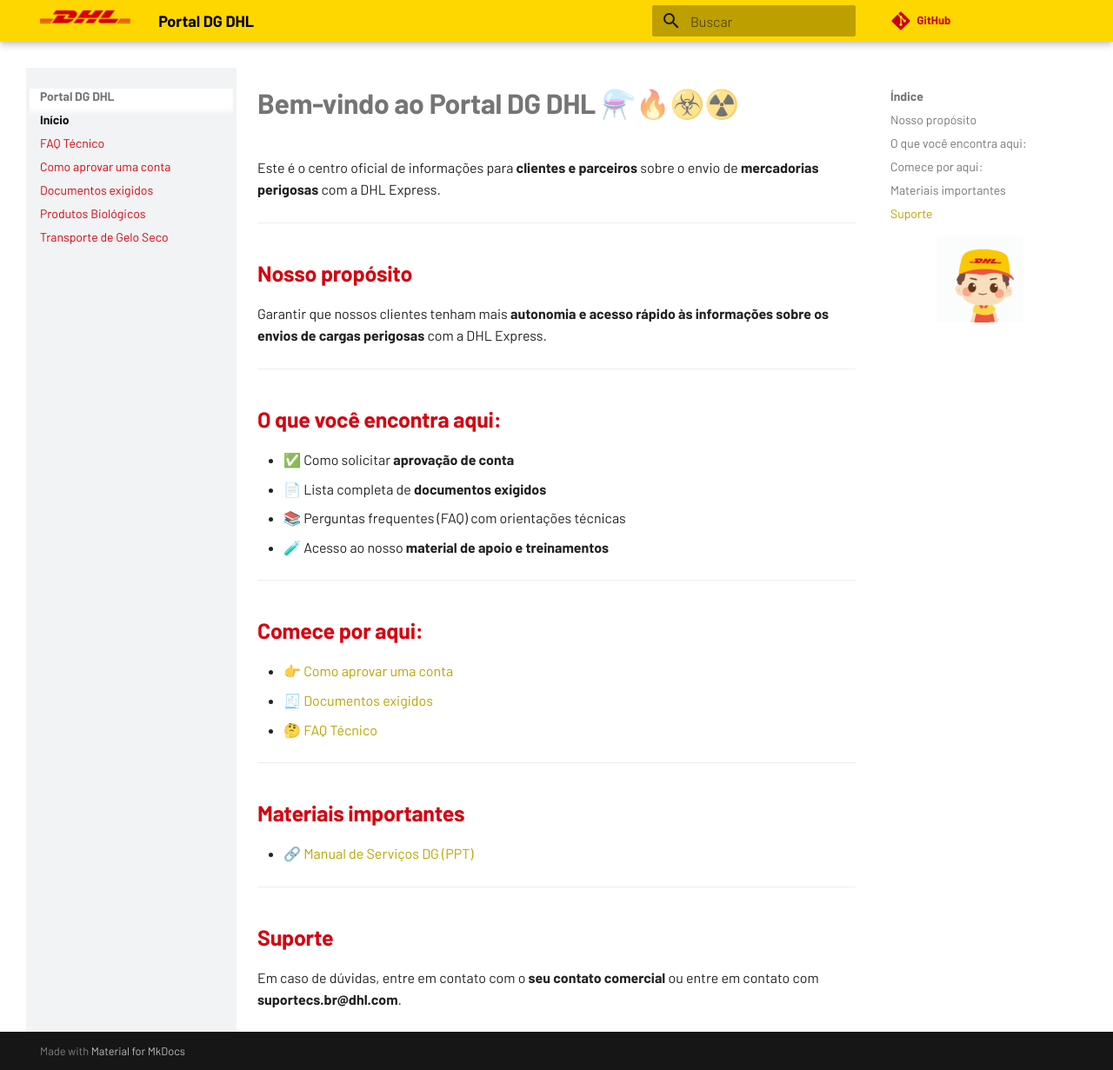
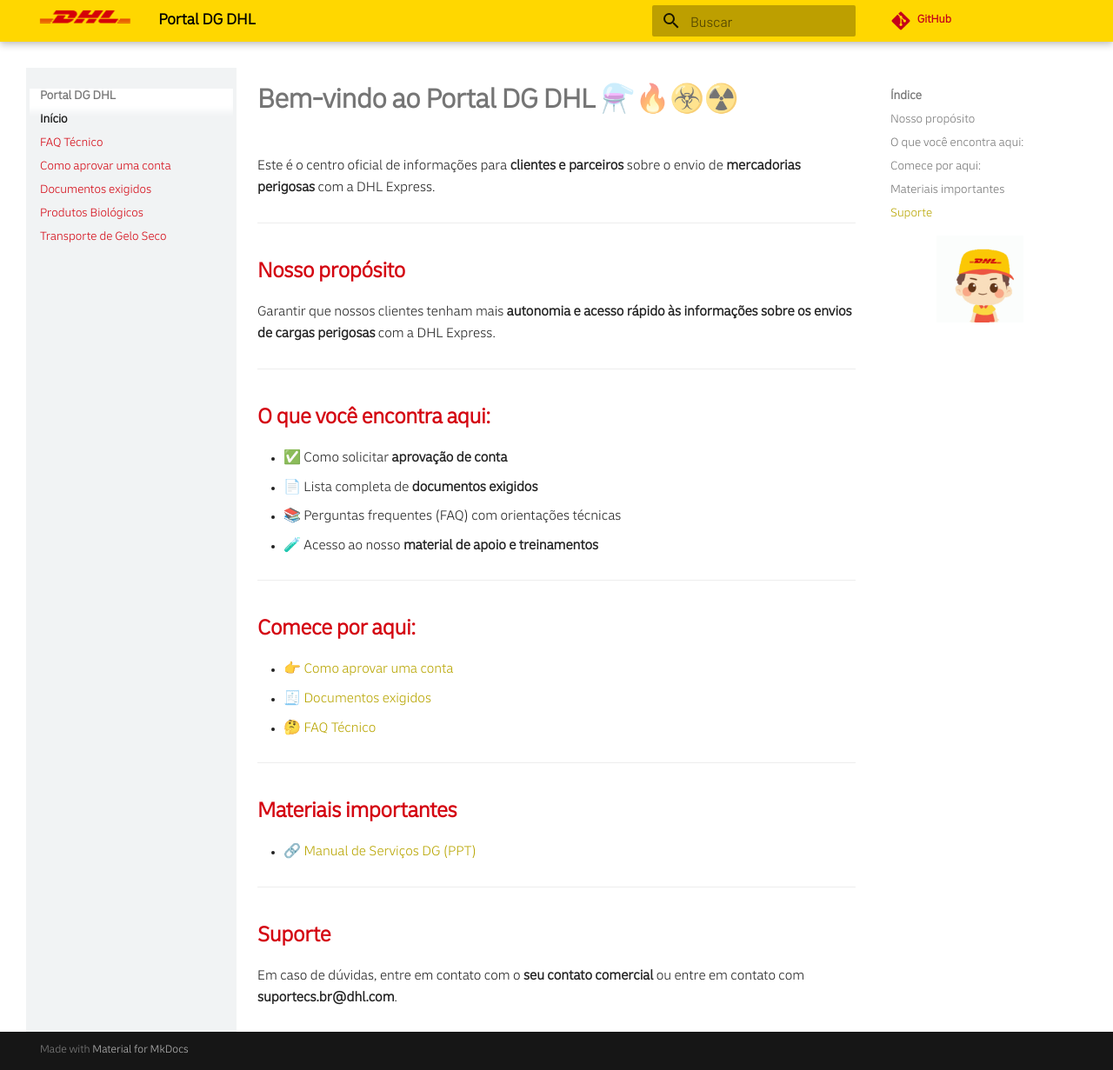
Before and after one commit to portaldangerousgoods/dpdhl, an MkDocs documentation site: the page built from docs/index.md, in a window 1280 px wide and 1231 px high. Shown: the whole window at 87% size. Built offline with MkDocs 1.6.1 and Material for MkDocs 9.7.7, drawn with Linux system fonts in a browser that asks for light colours; comment, search, counter and statistics services are not loaded.

Commit message:
Update extra.css

```diff
--- a/docs/stylesheets/extra.css
+++ b/docs/stylesheets/extra.css
@@ -1,9 +1,17 @@
-/* Fundo base e estrutura */
+/* Importa a fonte Delivery */
+@font-face {
+  font-family: 'Delivery';
+  src: url('../Delivery_Lt.ttf') format('truetype');
+  font-weight: normal;
+  font-style: normal;
+}
+
+/* Aplica a fonte Delivery no site */
 body,
 .md-content,
 .md-main {
   background: #ffffff;
-  font-family: 'Barlow', sans-serif;
+  font-family: 'Delivery', sans-serif;
 }
 
 /* Header em amarelo DHL */
@@ -32,7 +40,7 @@
   margin-bottom: 1.5rem;
 }
 
-/* Títulos amarelos como na DHL */
+/* Títulos em vermelho DHL */
 h2 {
   color: #D40511;
   font-weight: bold;
```
